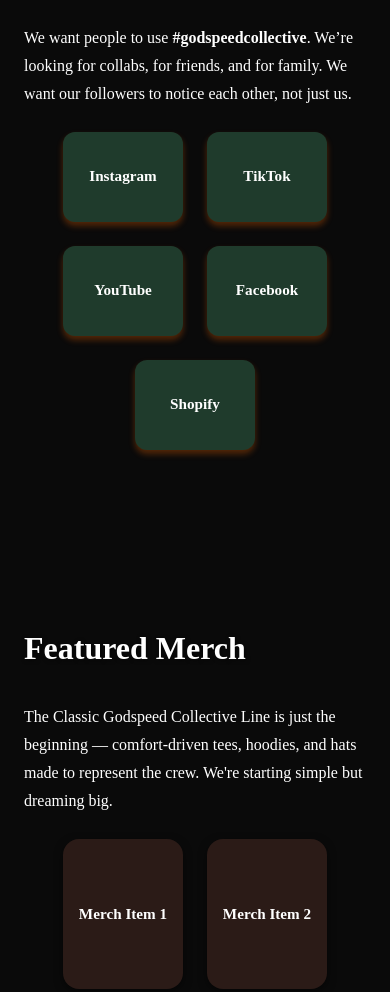
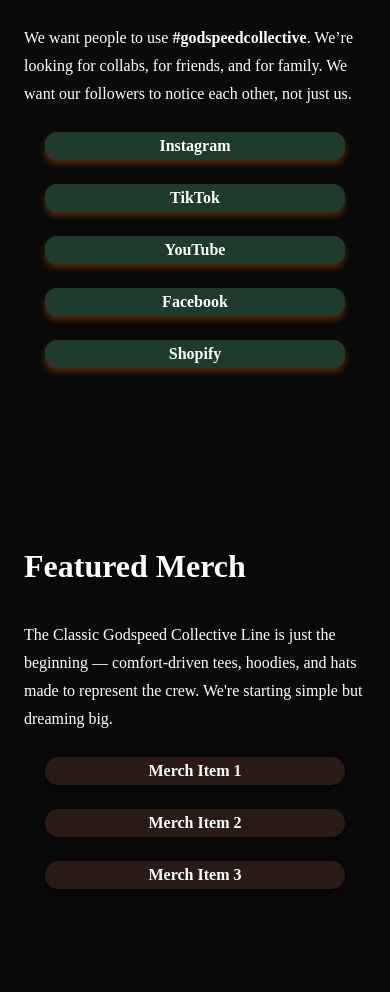
Before and after one commit to Godspeed-Collective/godspeed-collective-site, a plain HTML site: page index.html in a window 390 px wide. Shown: the part 1164-2156 px from the top of the page. Drawn offline with Linux system fonts and the light colour scheme.

Commit message:
Update index.css

```diff
--- a/assets/css/index.css
+++ b/assets/css/index.css
@@ -144,13 +144,16 @@
   }
 
   .social-card, .merch-card {
-    width: 120px;
-    height: 90px;
-    font-size: 0.95rem;
+    width: 100%;
+    max-width: 300px;
+    height: auto;
+    font-size: 1rem;
+    margin: 0 auto;
   }
 
-  .merch-card {
-    height: 150px;
+  .cards-container {
+    flex-direction: column;
+    align-items: center;
   }
 
   .about-section, .events-section {
```
